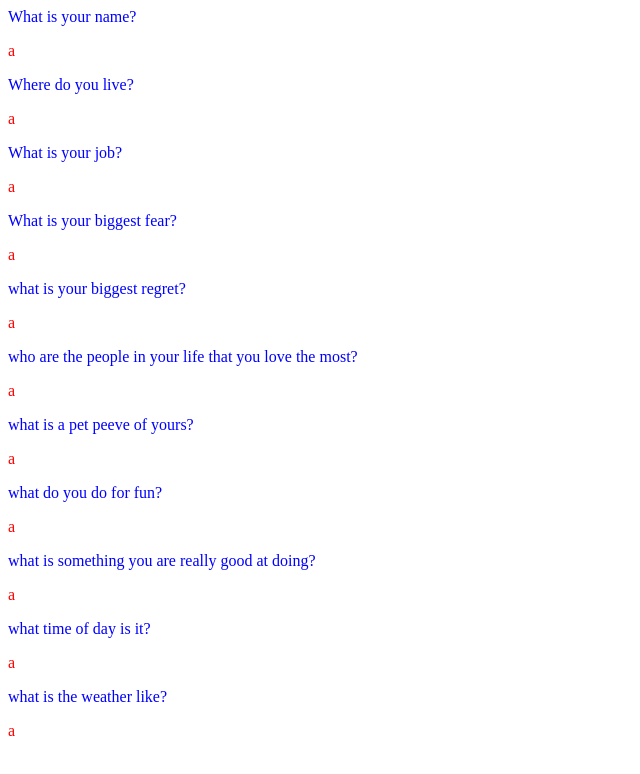
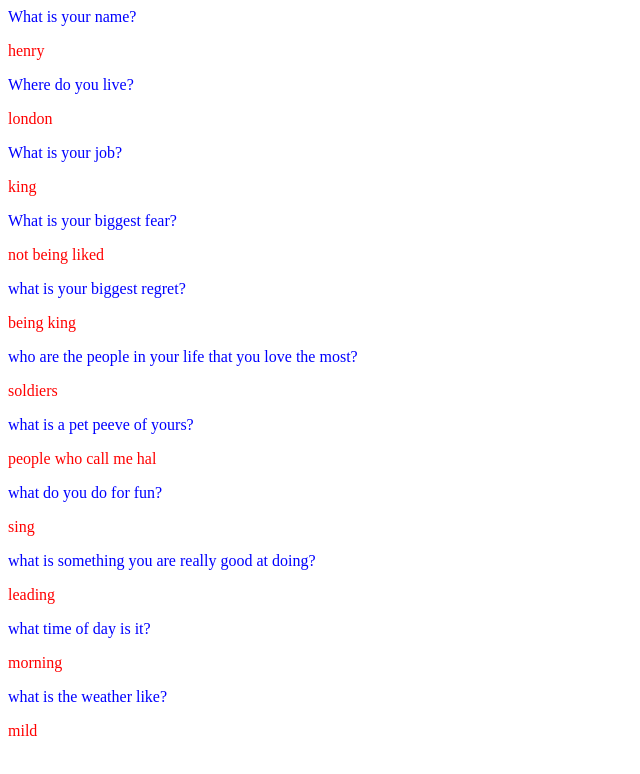
Before and after one commit to alannaarabian/MyCharacterBio, a plain HTML site: page character_bio.html in a window 1280 px wide. Shown: the whole page, without its empty margins (0-640 px from the left). Drawn offline with Linux system fonts and the light colour scheme.

Commit message:
finished static page

```diff
--- a/character_bio.html
+++ b/character_bio.html
@@ -1,12 +1,12 @@
 <html><p style = "color: blue">What is your name?
-</p><p style = "color: red">a</p><p style = "color: blue">Where do you live?
-</p><p style = "color: red">a</p><p style = "color: blue">What is your job?
-</p><p style = "color: red">a</p><p style = "color: blue">What is your biggest fear?
-</p><p style = "color: red">a</p><p style = "color: blue">what is your biggest regret?
-</p><p style = "color: red">a</p><p style = "color: blue">who are the people in your life that you love the most?
-</p><p style = "color: red">a</p><p style = "color: blue">what is a pet peeve of yours?
-</p><p style = "color: red">a</p><p style = "color: blue">what do you do for fun?
-</p><p style = "color: red">a</p><p style = "color: blue">what is something you are really good at doing?
-</p><p style = "color: red">a</p><p style = "color: blue">what time of day is it?
-</p><p style = "color: red">a</p><p style = "color: blue">what is the weather like?
-</p><p style = "color: red">a</p></html>
+</p><p style = "color: red">henry </p><p style = "color: blue">Where do you live?
+</p><p style = "color: red">london</p><p style = "color: blue">What is your job?
+</p><p style = "color: red">king</p><p style = "color: blue">What is your biggest fear?
+</p><p style = "color: red">not being liked</p><p style = "color: blue">what is your biggest regret?
+</p><p style = "color: red">being king</p><p style = "color: blue">who are the people in your life that you love the most?
+</p><p style = "color: red">soldiers</p><p style = "color: blue">what is a pet peeve of yours?
+</p><p style = "color: red">people who call me hal</p><p style = "color: blue">what do you do for fun?
+</p><p style = "color: red">sing</p><p style = "color: blue">what is something you are really good at doing?
+</p><p style = "color: red">leading</p><p style = "color: blue">what time of day is it?
+</p><p style = "color: red">morning</p><p style = "color: blue">what is the weather like?
+</p><p style = "color: red">mild</p></html>
```
Also changed, not shown: flask tutorial/templates/index.html (added, +10 -0 lines), 2 other files.
